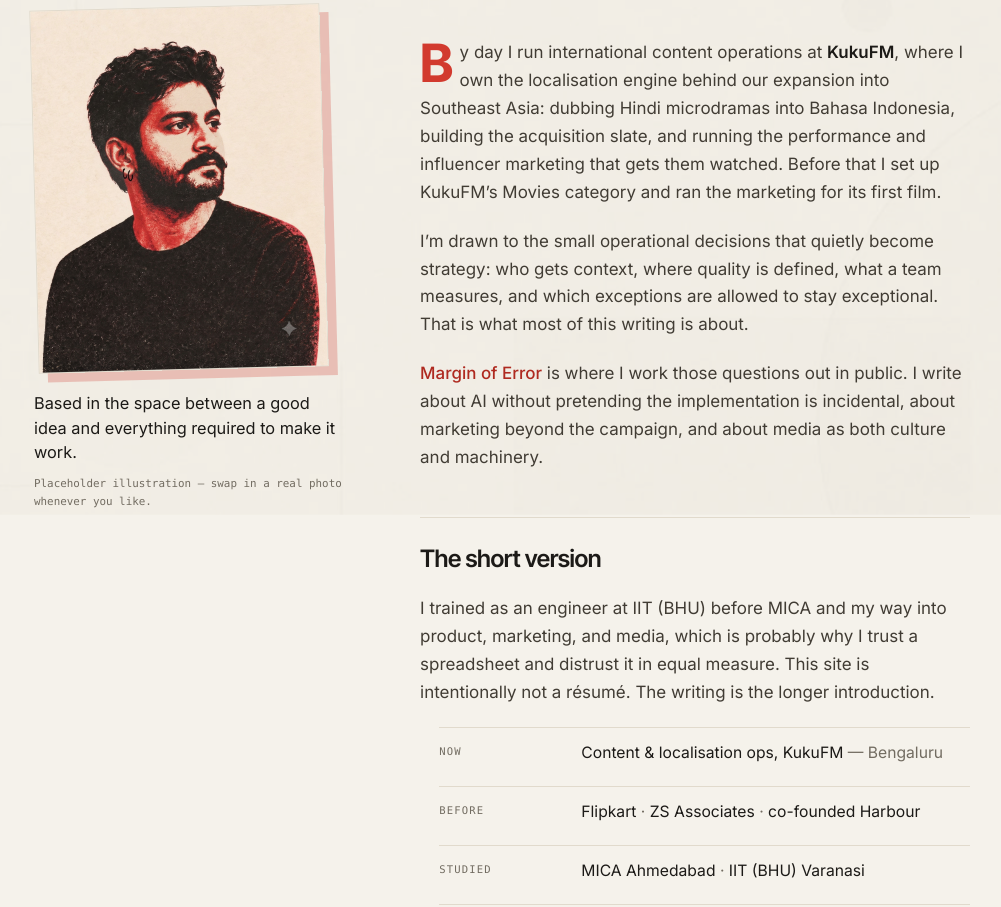
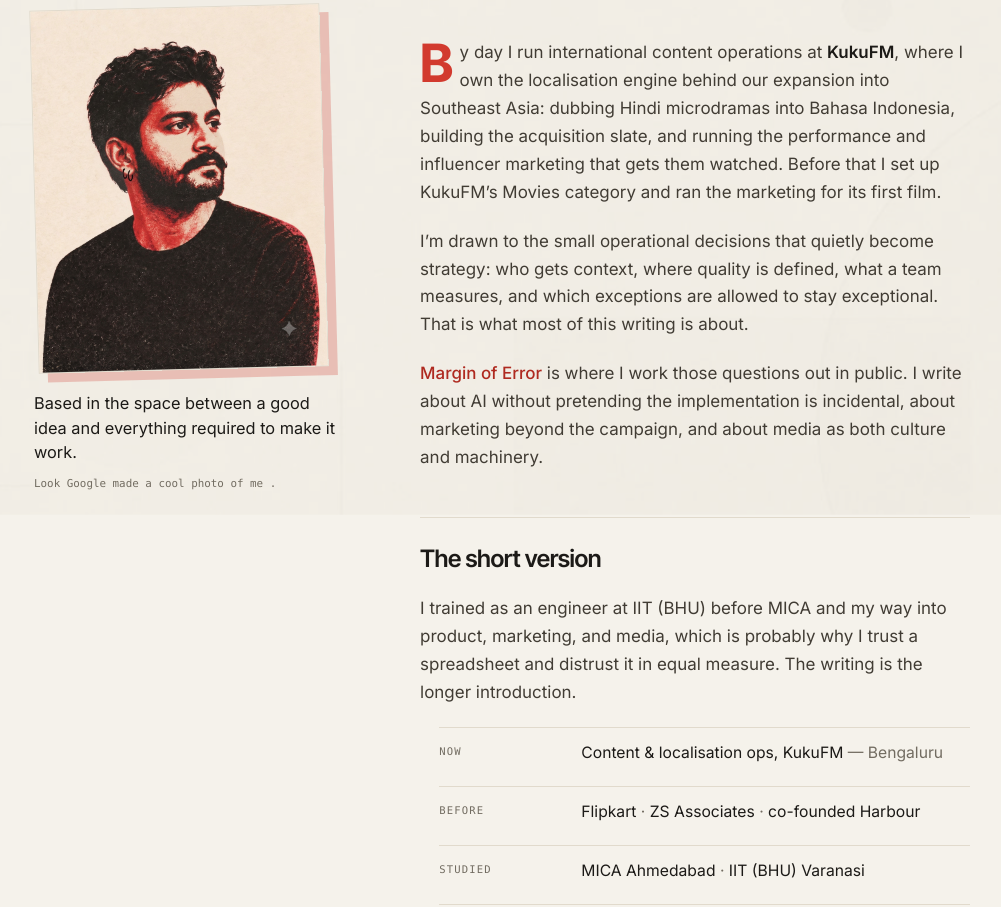
Before and after one commit to FallM00n/marginoferror.in, an Eleventy site: page src/about.njk in a window 1280 px wide. Shown: the part 285-1192 px from the top of the page, without its empty margins (138-1139 px from the left). Built offline with nearby package versions, Linux system fonts and the light colour scheme; Eleventy itself is replaced by a stand-in of ours; files that its build step writes are made by us from their sources.

Commit message:
Revise about section caption and content
Updated the about section with a new caption and removed a placeholder description.

```diff
--- a/src/about.njk
+++ b/src/about.njk
@@ -15,14 +15,14 @@ permalink: /about/
         <img src="/images/portrait.jpg" alt="Portrait of Sarath Chandra Yanamandra" width="900" height="1125">
       </figure>
       <p class="about-note">Based in the space between a good idea and everything required to make it work.</p>
-      <p class="about-caption">Placeholder illustration &mdash; swap in a real photo whenever you like.</p>
+      <p class="about-caption">Look Google made a cool photo of me .</p>
     </aside>
     <article class="prose about-copy">
       <p>By day I run international content operations at <b>KukuFM</b>, where I own the localisation engine behind our expansion into Southeast Asia: dubbing Hindi microdramas into Bahasa Indonesia, building the acquisition slate, and running the performance and influencer marketing that gets them watched. Before that I set up KukuFM&rsquo;s Movies category and ran the marketing for its first film.</p>
       <p>I&rsquo;m drawn to the small operational decisions that quietly become strategy: who gets context, where quality is defined, what a team measures, and which exceptions are allowed to stay exceptional. That is what most of this writing is about.</p>
       <p><em>Margin of Error</em> is where I work those questions out in public. I write about AI without pretending the implementation is incidental, about marketing beyond the campaign, and about media as both culture and machinery.</p>
       <h2>The short version</h2>
-      <p>I trained as an engineer at IIT (BHU) before MICA and my way into product, marketing, and media, which is probably why I trust a spreadsheet and distrust it in equal measure. This site is intentionally not a r&eacute;sum&eacute;. The writing is the longer introduction.</p>
+      <p>I trained as an engineer at IIT (BHU) before MICA and my way into product, marketing, and media, which is probably why I trust a spreadsheet and distrust it in equal measure. The writing is the longer introduction.</p>
       <ul class="facts">
         <li><span class="k">Now</span><span class="v">Content &amp; localisation ops, KukuFM <span>&mdash; Bengaluru</span></span></li>
         <li><span class="k">Before</span><span class="v">Flipkart <span>&middot;</span> ZS Associates <span>&middot;</span> co-founded Harbour</span></li>
```
